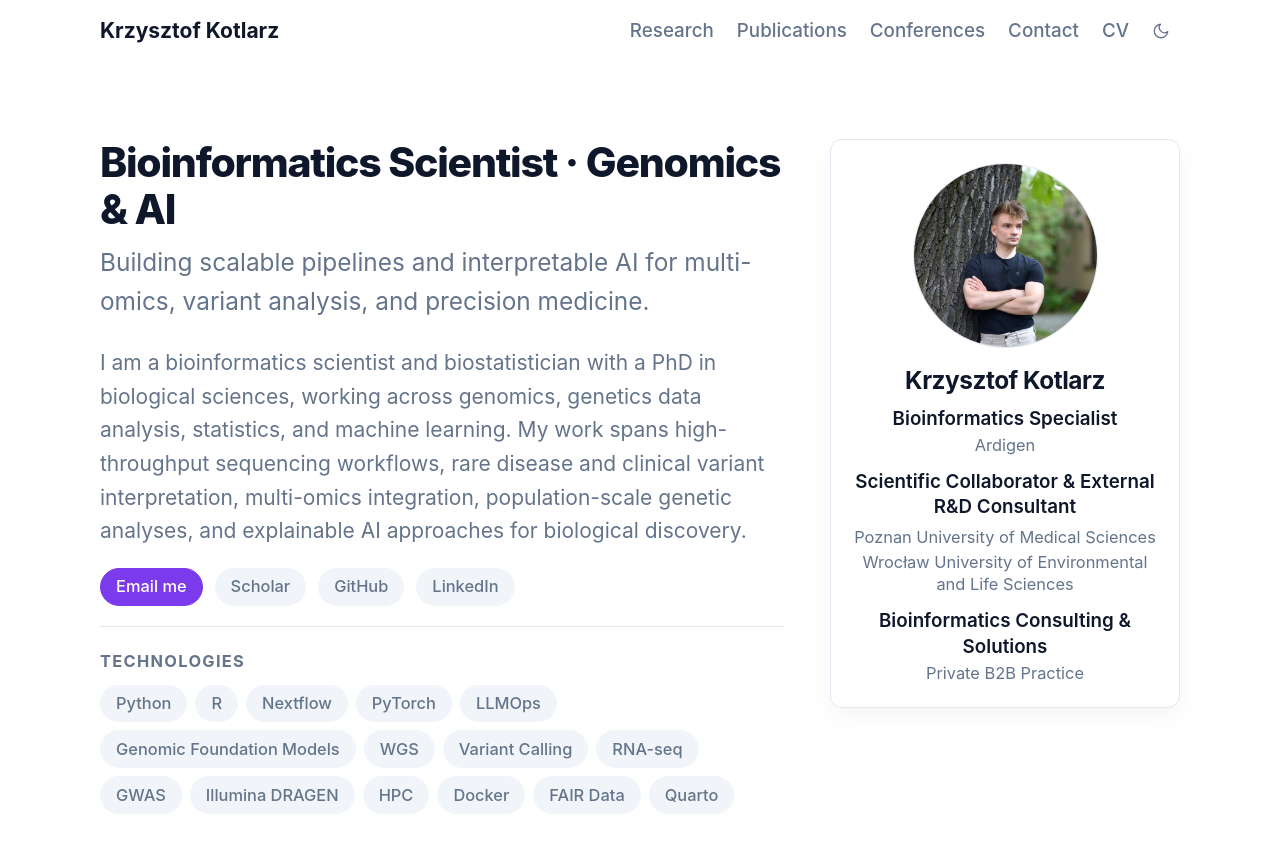
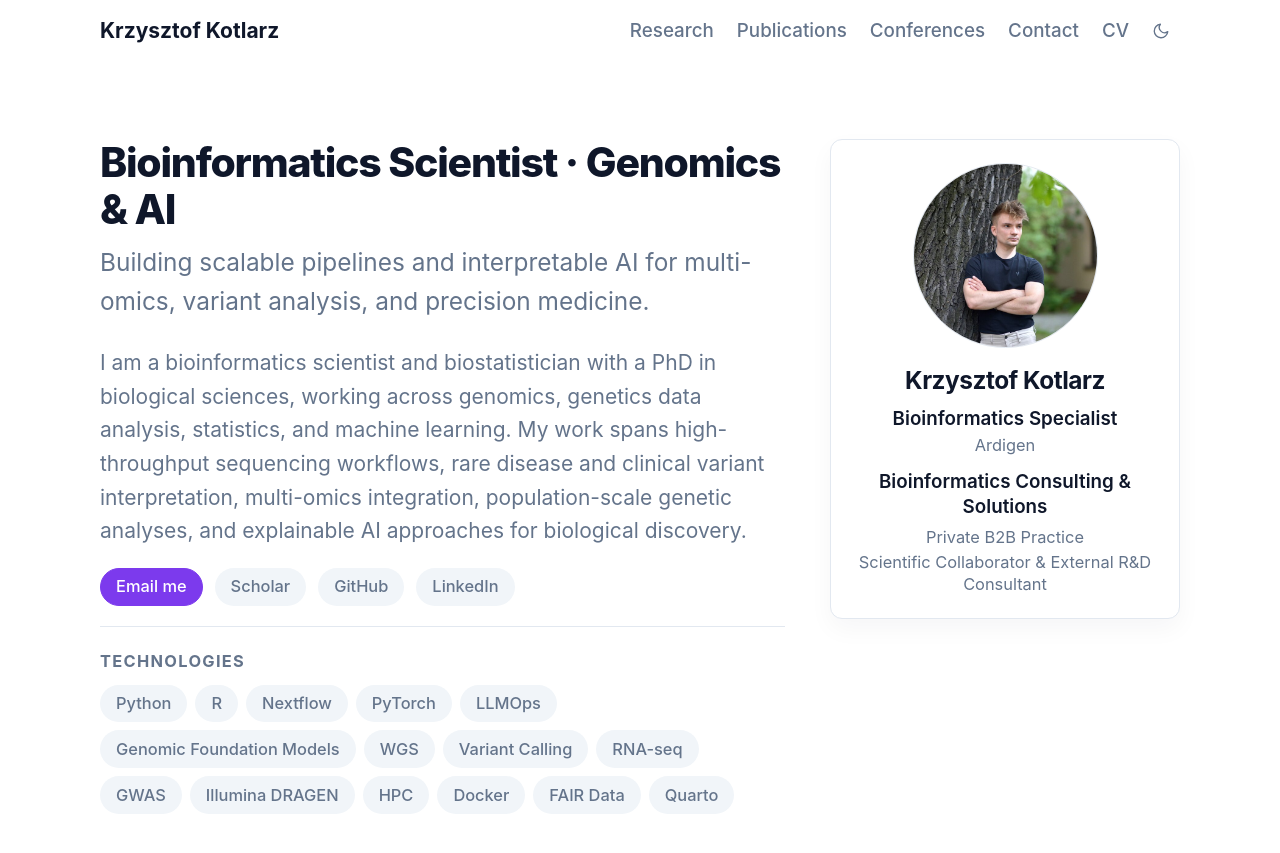
Before and after one commit to kotlarzkrzysztof/kotlarzkrzysztof.github.io, a Jekyll site: the page built from index.html, in a window 1280 px wide and 900 px high. Shown: the top 853 px of the window. Built offline with Jekyll 4.4.1, drawn with Linux system fonts in a browser that asks for light colours.

Commit message:
Update partner list

```diff
--- a/index.html
+++ b/index.html
@@ -51,13 +51,12 @@ layout: default
     <div class="profile-roles">
       <p><strong>Bioinformatics Specialist</strong><br>Ardigen</p>
       <div class="profile-role-item">
-        <strong>Scientific Collaborator & External R&D Consultant</strong>
+        <strong>Bioinformatics Consulting & Solutions</strong>
         <ul class="profile-partner-list">
-          <li>Poznan University of Medical Sciences</li>
-          <li>Wrocław University of Environmental and Life Sciences</li>
+          <li>Private B2B Practice</li>
+          <li>Scientific Collaborator & External R&D Consultant</li>
         </ul>
       </div>
-      <p><strong>Bioinformatics Consulting & Solutions</strong><br>Private B2B Practice</p>
     </div>
   </div>
 </div>
```
